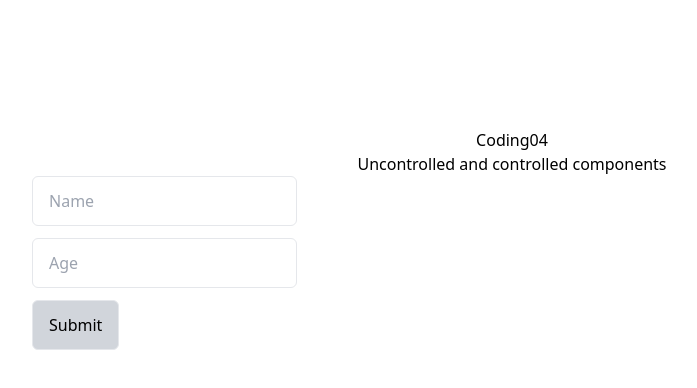
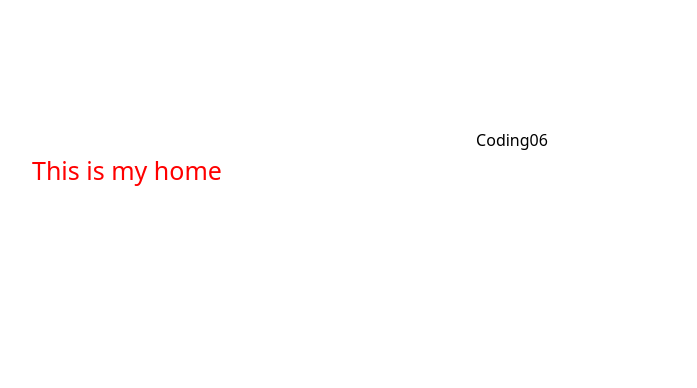
Before and after one commit to thethmuenaing/react-interview-questions, a React (Create React App) app: page / in a window 1280 px wide. Shown: the top 388 px of the page, without its empty margins (128-825 px from the left). Built offline with nearby package versions, Linux system fonts and the light colour scheme.

Commit message:
innerHTML in react

```diff
--- a/src/App.js
+++ b/src/App.js
@@ -1,9 +1,9 @@
-import Coding05 from "./comments/Coding05";
+import Coding06 from "./comments/Coding06";
 
 function App() {
 	return (
 		<div className="w-[75%] mx-auto mt-32">
-			<Coding05 />
+			<Coding06 />
 		</div>
 	);
 }
--- /dev/null
+++ b/src/comments/Coding06.js
@@ -0,0 +1,17 @@
+import React from "react";
+
+const Coding06 = () => {
+	let data = `<p style="font-size: 25px; color: red">This is my home</p>`;
+	return (
+		<div>
+			<div className="text-center">
+				<h1>Coding06</h1>
+			</div>
+			<div>
+				<div dangerouslySetInnerHTML={{ __html: data }}></div>
+			</div>
+		</div>
+	);
+};
+
+export default Coding06;
```
